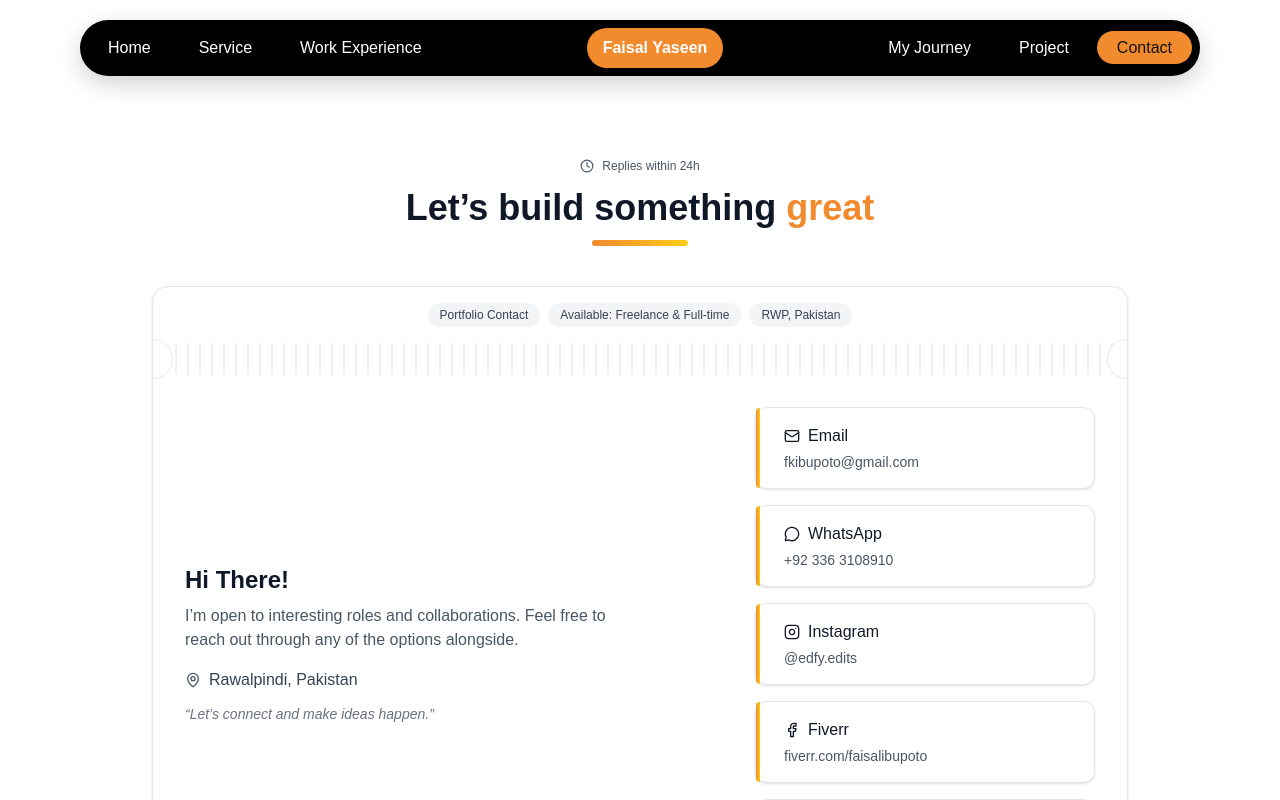
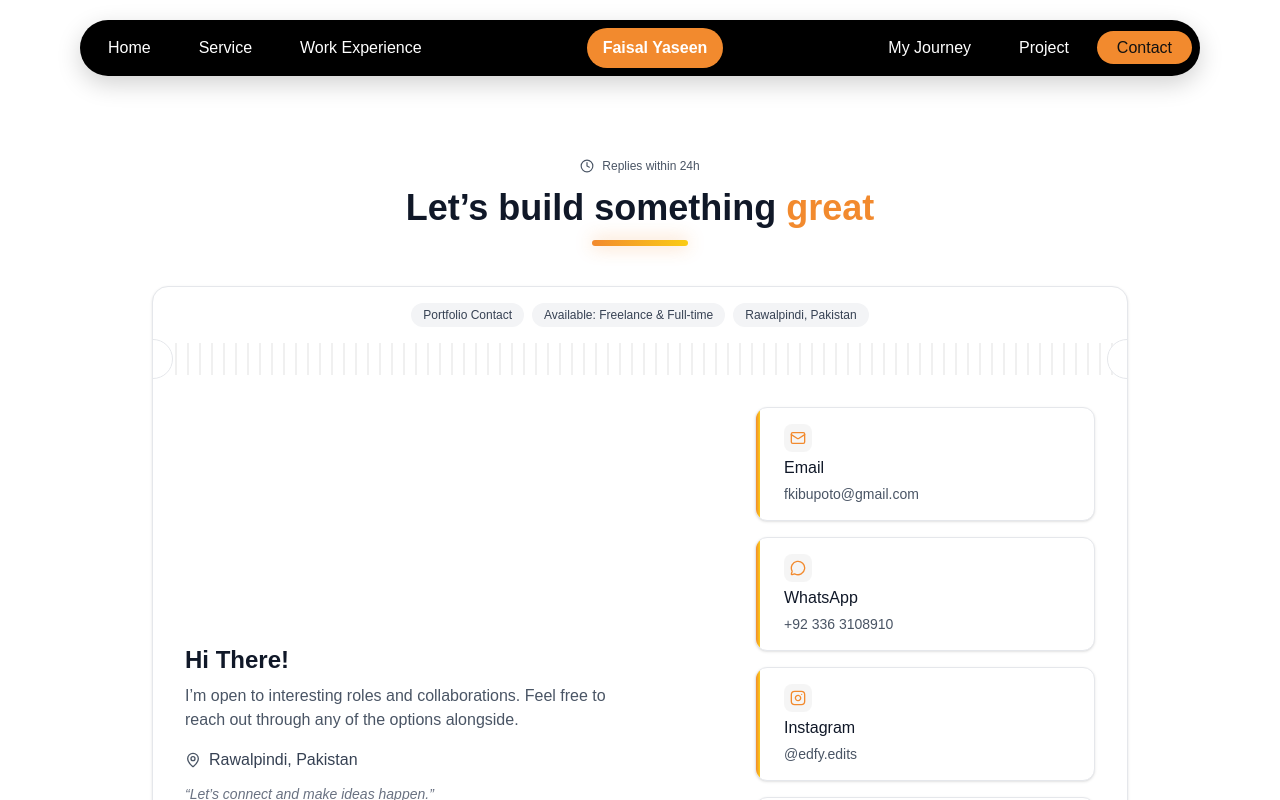
Before and after one commit to alihaider79/portfolioWebsite, a Next.js app: page /contact in a window 1280 px wide. Shown: the top 800 px of the page. Built offline with nearby package versions, Linux system fonts and the light colour scheme.

Commit message:
made contact page better

```diff
--- a/app/contact/page.tsx
+++ b/app/contact/page.tsx
@@ -2,7 +2,6 @@
 import Link from "next/link";
 import {
   Mail,
-  Phone,
   MapPin,
   Instagram,
   Facebook,
@@ -10,10 +9,17 @@ import {
   Youtube,
   MessageCircle,
 } from "lucide-react";
+import { useEffect, useState } from "react";
 
 const ACCENT = "#F28A2E";
 
 export default function ContactPage() {
+  const [mounted, setMounted] = useState(false);
+  useEffect(() => {
+    const t = requestAnimationFrame(() => setMounted(true));
+    return () => cancelAnimationFrame(t);
+  }, []);
+
   return (
     <main className="bg-white">
       <div className="h-12 md:h-16" />
@@ -21,7 +27,12 @@ export default function ContactPage() {
       <section className="pb-10">
         <div className="max-w-5xl mx-auto px-6">
           {/* Header */}
-          <div className="text-center">
+          <div
+            className={[
+              "text-center transition-all duration-700 motion-safe:transform",
+              mounted ? "opacity-100 translate-y-0" : "opacity-0 translate-y-2",
+            ].join(" ")}
+          >
             <span className="inline-flex items-center gap-2 text-xs font-medium text-gray-600">
               <Clock className="w-3.5 h-3.5" />
               Replies within 24h
@@ -33,23 +44,24 @@ export default function ContactPage() {
               className="mx-auto mt-3 h-1.5 w-24 rounded-full"
               style={{
                 background: `linear-gradient(90deg, ${ACCENT}, #facc15)`,
+                boxShadow: "0 0 18px rgba(242,138,46,.45)",
               }}
             />
           </div>
 
           {/* Ticket card */}
-          <div className="mt-10 rounded-2xl border border-gray-200 bg-white shadow-sm overflow-hidden">
+          <div
+            className={[
+              "mt-10 rounded-2xl border border-gray-200 bg-white shadow-sm overflow-hidden transition-all duration-700",
+              "motion-safe:transform",
+              mounted ? "opacity-100 translate-y-0" : "opacity-0 translate-y-2",
+            ].join(" ")}
+          >
             {/* chips */}
             <div className="px-6 py-4 flex flex-wrap items-center justify-center gap-2">
-              <span className="px-3 py-1 rounded-full bg-gray-100 text-gray-700 text-xs">
-                Portfolio Contact
-              </span>
-              <span className="px-3 py-1 rounded-full bg-gray-100 text-gray-700 text-xs">
-                Available: Freelance & Full-time
-              </span>
-              <span className="px-3 py-1 rounded-full bg-gray-100 text-gray-700 text-xs">
-                RWP, Pakistan
-              </span>
+              <Chip>Portfolio Contact</Chip>
+              <Chip>Available: Freelance & Full-time</Chip>
+              <Chip>Rawalpindi, Pakistan</Chip>
             </div>
 
             {/* perforation */}
@@ -86,84 +98,259 @@ export default function ContactPage() {
                 </p>
               </div>
 
-              {/* Right tiles */}
+              {/* Right tiles (all tiles are fully clickable) */}
               <div className="md:col-span-2 grid grid-cols-1 sm:grid-cols-2 md:grid-cols-1 gap-4">
                 <InfoTile
                   title="Email"
                   value="fkibupoto@gmail.com"
                   href="mailto:fkibupoto@gmail.com"
                   icon={<Mail className="w-4 h-4" />}
+                  index={0}
                 />
                 <InfoTile
                   title="WhatsApp"
                   value="+92 336 3108910"
                   href="https://wa.me/923363108910"
                   icon={<MessageCircle className="w-4 h-4" />}
+                  index={1}
                 />
                 <InfoTile
                   title="Instagram"
                   value="@edfy.edits"
                   href="https://www.instagram.com/edfy.edits/"
                   icon={<Instagram className="w-4 h-4" />}
+                  index={2}
                 />
                 <InfoTile
                   title="Fiverr"
                   value="fiverr.com/faisalibupoto"
                   href="https://www.fiverr.com/sellers/faisalibupoto"
-                  icon={<Facebook className="w-4 h-4 " />} // placeholder, Fiverr icon not in lucide
+                  icon={<Facebook className="w-4 h-4 " />} // placeholder icon
+                  index={3}
                 />
                 <InfoTile
                   title="YouTube"
                   value="EDFY Edits"
                   href="https://www.youtube.com/channel/UCDjsQfB2OnsTP9p6Ld_lccQ"
                   icon={<Youtube className="w-4 h-4" />}
+                  index={4}
                 />
               </div>
             </div>
           </div>
         </div>
       </section>
+
+      {/* keyframes and utilities (global) */}
+      <style jsx global>{`
+        @keyframes tileIn {
+          to {
+            opacity: 1;
+            transform: translateY(0);
+          }
+        }
+        @keyframes sheen {
+          0% {
+            transform: translateX(-40%);
+          }
+          100% {
+            transform: translateX(220%);
+          }
+        }
+        @keyframes glowPulse {
+          0% {
+            box-shadow: 0 0 0 rgba(0, 0, 0, 0),
+              inset 0 0 0 1px rgba(242, 138, 46, 0.15);
+          }
+          50% {
+            box-shadow: 0 10px 28px rgba(242, 138, 46, 0.28),
+              0 0 28px rgba(242, 138, 46, 0.32),
+              inset 0 0 0 1px rgba(242, 138, 46, 0.28);
+          }
+          100% {
+            box-shadow: 0 8px 20px rgba(0, 0, 0, 0.06),
+              inset 0 0 0 1px rgba(242, 138, 46, 0.18);
+          }
+        }
+        @media (prefers-reduced-motion: reduce) {
+          .motion-safe\\:transform {
+            transform: none !important;
+          }
+        }
+      `}</style>
     </main>
   );
 }
 
-/* helper */
+/* ---------- tiny helper ---------- */
+function Chip({ children }: { children: React.ReactNode }) {
+  return (
+    <span className="px-3 py-1 rounded-full bg-gray-100 text-gray-700 text-xs">
+      {children}
+    </span>
+  );
+}
+
+/* ---------- fully clickable tile with rich animations ---------- */
 function InfoTile({
   title,
   value,
   href,
   icon,
+  index = 0,
 }: {
   title: string;
   value: string;
   href?: string;
   icon: React.ReactNode;
+  index?: number;
 }) {
-  const ACCENT = "#F28A2E";
-  return (
-    <div className="relative rounded-xl border border-gray-200 bg-white p-4 shadow-sm hover:shadow-md transition">
+  const [tilt, setTilt] = useState<string>(
+    "perspective(900px) rotateX(0deg) rotateY(0deg)"
+  );
+  const delayMs = 80 * index;
+
+  // compute tilt from cursor position
+  const onMove = (e: React.MouseEvent<HTMLElement>) => {
+    const target = e.currentTarget as HTMLElement;
+    const rect = target.getBoundingClientRect();
+    const px = (e.clientX - rect.left) / rect.width; // 0..1
+    const py = (e.clientY - rect.top) / rect.height; // 0..1
+    const ry = (px - 0.5) * 10; // rotateY (left/right)
+    const rx = -(py - 0.5) * 8; // rotateX (up/down)
+    setTilt(
+      `perspective(900px) rotateX(${rx.toFixed(2)}deg) rotateY(${ry.toFixed(
+        2
+      )}deg)`
+    );
+  };
+  const onLeave = () =>
+    setTilt("perspective(900px) rotateX(0deg) rotateY(0deg)");
+
+  const baseClasses =
+    "group relative block overflow-hidden rounded-xl border border-gray-200 bg-white p-4 shadow-sm transition-all duration-300 transform-gpu";
+
+  const hoverFx =
+    "hover:-translate-y-0.5 hover:shadow-[0_8px_24px_rgba(0,0,0,.12),0_0_24px_rgba(242,138,46,.35)]";
+
+  const interactive = href
+    ? "cursor-pointer focus:outline-none focus-visible:ring-2 focus-visible:ring-[rgba(242,138,46,.5)]"
+    : "cursor-default";
+
+  const gradientWash =
+    "pointer-events-none absolute inset-0 opacity-0 group-hover:opacity-100 transition-opacity duration-300";
+
+  const sheenBar =
+    "pointer-events-none absolute -inset-y-8 -left-20 w-24 rotate-12 opacity-0 group-hover:opacity-100";
+
+  const content = (
+    <>
+      {/* glow / gradient on hover */}
+      <div
+        className={gradientWash}
+        style={{
+          background: `radial-gradient(120% 120% at 10% 0%, rgba(242,138,46,.18), transparent 60%), radial-gradient(120% 120% at 90% 100%, rgba(250,204,21,.14), transparent 60%)`,
+        }}
+      />
+      {/* sheen sweep */}
+      <div
+        className={sheenBar}
+        style={{
+          background:
+            "linear-gradient(90deg, transparent, rgba(255,255,255,.35), transparent)",
+          filter: "blur(6px)",
+          animation: "sheen 900ms ease 90ms paused",
+        }}
+      />
+      {/* accent edge */}
       <div
         className="absolute left-0 top-0 h-full w-1 rounded-l-xl"
         style={{ background: `linear-gradient(90deg, ${ACCENT}, #facc15)` }}
       />
-      <div className="pl-3">
+      {/* body */}
+      <div className="relative pl-3">
+        <div
+          className="mb-1 inline-flex items-center justify-center rounded-lg p-1.5 text-gray-900 transition-all duration-300"
+          style={{
+            backgroundColor: "rgba(0,0,0,0.04)",
+          }}
+        >
+          <span
+            className="grid place-items-center transition-transform duration-300 group-hover:scale-110"
+            style={{
+              color: ACCENT,
+              textShadow: "0 0 18px rgba(242,138,46,.35)",
+            }}
+          >
+            {icon}
+          </span>
+        </div>
+
         <div className="flex items-center gap-2 text-gray-900 font-medium">
-          {icon}
           <span>{title}</span>
         </div>
-        {href ? (
-          <Link
-            href={href}
-            target="_blank"
-            rel="noopener noreferrer"
-            className="mt-1 block text-sm text-gray-600 hover:text-black transition"
-          >
-            {value}
-          </Link>
-        ) : (
-          <p className="mt-1 text-sm text-gray-600">{value}</p>
-        )}
+
+        <p className="mt-1 text-sm text-gray-600 group-hover:text-black transition-colors">
+          {value}
+        </p>
       </div>
+    </>
+  );
+
+  // Fully clickable: wrap entire tile in Link if href is provided
+  if (href) {
+    return (
+      <Link
+        href={href}
+        target={
+          href.startsWith("http") || href.startsWith("mailto:")
+            ? "_blank"
+            : undefined
+        }
+        rel={href.startsWith("http") ? "noopener noreferrer" : undefined}
+        aria-label={`${title}: ${value}`}
+        className={`${baseClasses} ${hoverFx} ${interactive}`}
+        style={{
+          transform: tilt,
+          animation: `tileIn 600ms ease var(--d, 0ms) forwards`,
+          // stagger entrance
+          ["--d" as any]: `${delayMs}ms`,
+          background: "white",
+        }}
+        onMouseMove={onMove}
+        onMouseLeave={onLeave}
+        onMouseEnter={(e) => {
+          // retrigger sheen each hover
+          const sheen = (e.currentTarget.querySelector(".sheen") ||
+            e.currentTarget.children[1]) as HTMLElement | null;
+          if (sheen) {
+            sheen.style.animation = "none";
+            // force reflow
+            // eslint-disable-next-line @typescript-eslint/no-unused-expressions
+            sheen.offsetHeight;
+            sheen.style.animation = "sheen 900ms ease 90ms 1";
+          }
+          e.currentTarget.setAttribute("data-hover", "1");
+        }}
+      >
+        {content}
+      </Link>
+    );
+  }
+
+  // Non-clickable fallback (keeps visuals)
+  return (
+    <div
+      className={`${baseClasses} ${hoverFx} ${interactive}`}
+      style={{
+        transform: tilt,
+        animation: `tileIn 600ms ease var(--d, 0ms) forwards`,
+        ["--d" as any]: `${delayMs}ms`,
+      }}
+      onMouseMove={onMove}
+      onMouseLeave={onLeave}
+    >
+      {content}
     </div>
   );
 }
```
